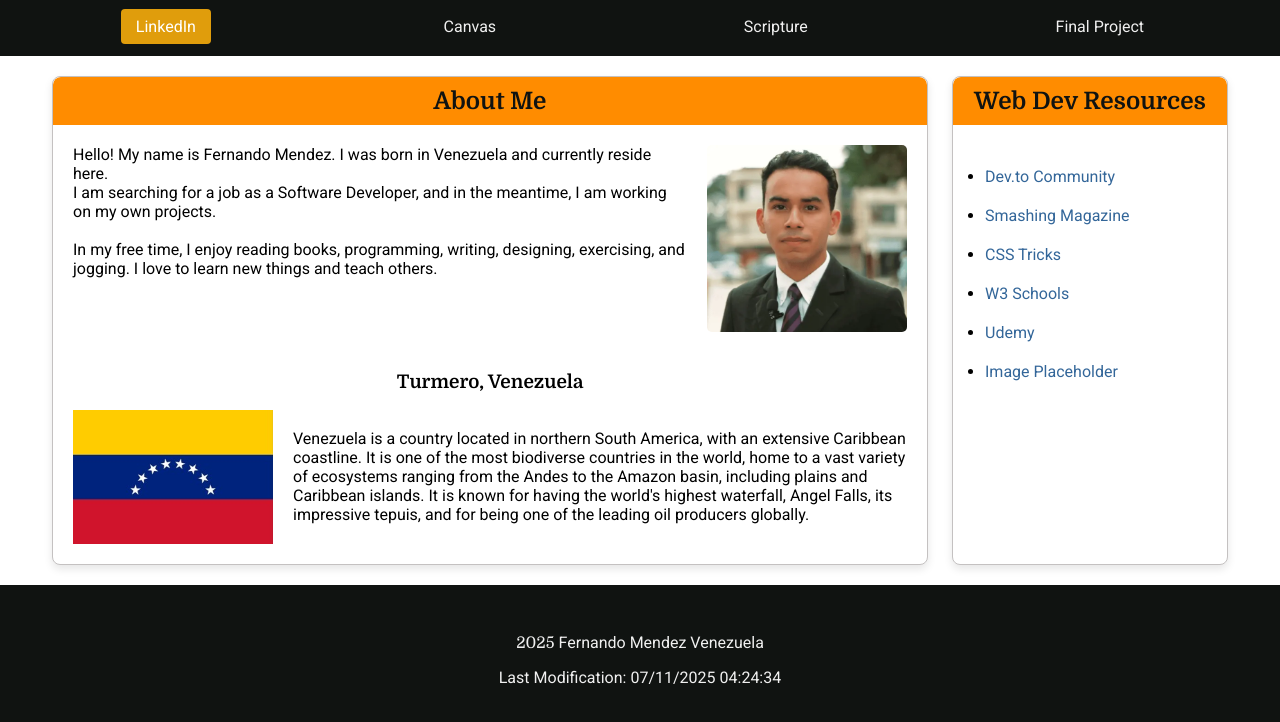
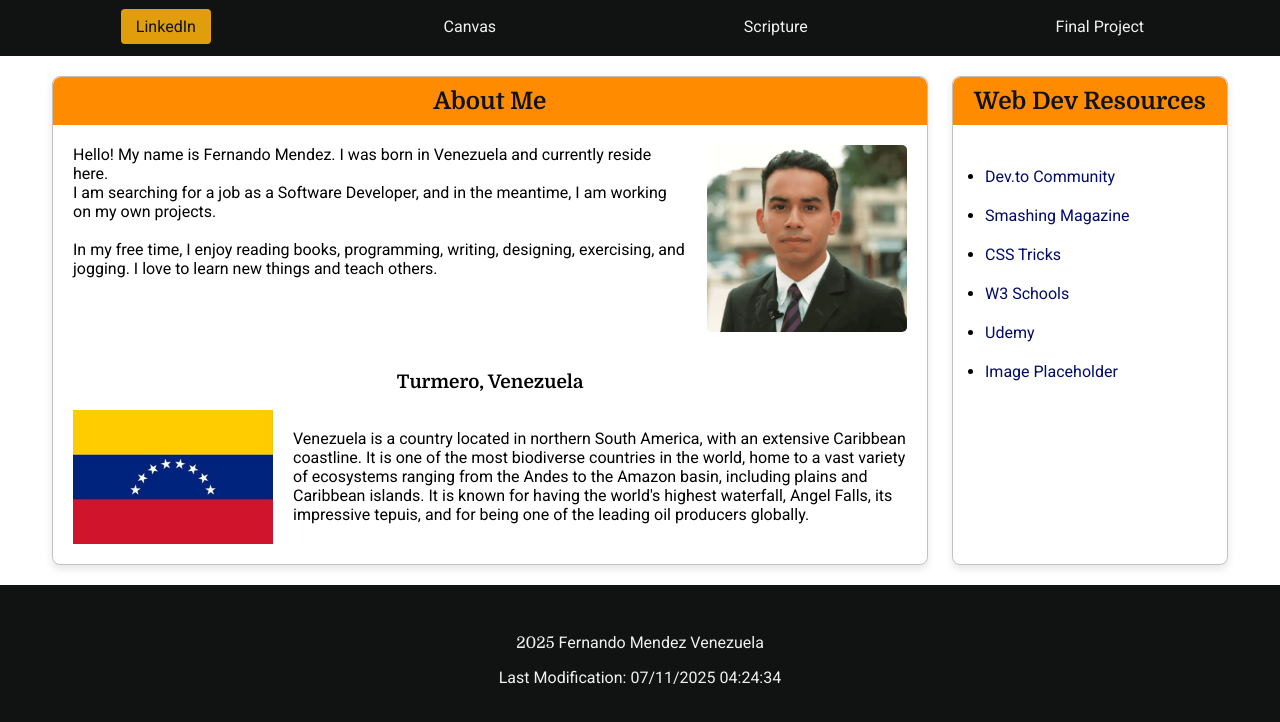
Before and after one commit to wfmendez/wdd131, a plain HTML site: page index.html in a window 1280 px wide. In both pictures the pointer is over the link "LinkedIn". Shown: the part 88-810 px from the top of the page. Drawn offline with Linux system fonts and the light colour scheme.

Commit message:
style: Adjusting CSS Overview Color Parameters (<a> and <li>)

```diff
--- a/styles/base.css
+++ b/styles/base.css
@@ -33,7 +33,7 @@ header nav a {
 
 header nav a:hover {
     background-color: #e09d0c;
-    color: #fff;
+    color: #101311;
 }
 
 main {
@@ -118,10 +118,6 @@ footer {
     display: block;
     padding: 10px 0;
     text-decoration: none;
-    color: #336699;
+    color: #000b6b;
     transition: background-color 0.3s ease;
 }
-
-.card ul li a:hover {
-    background-color: #f0f0f0;
-}
```
